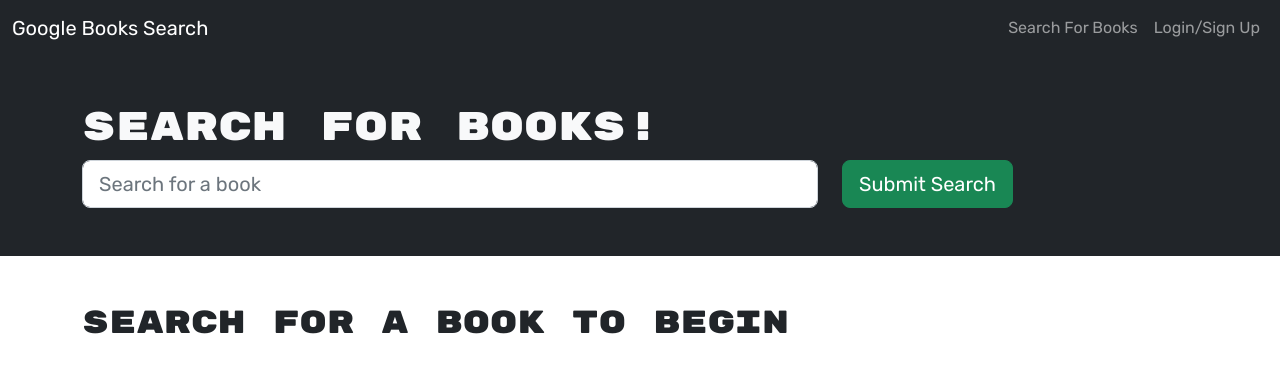
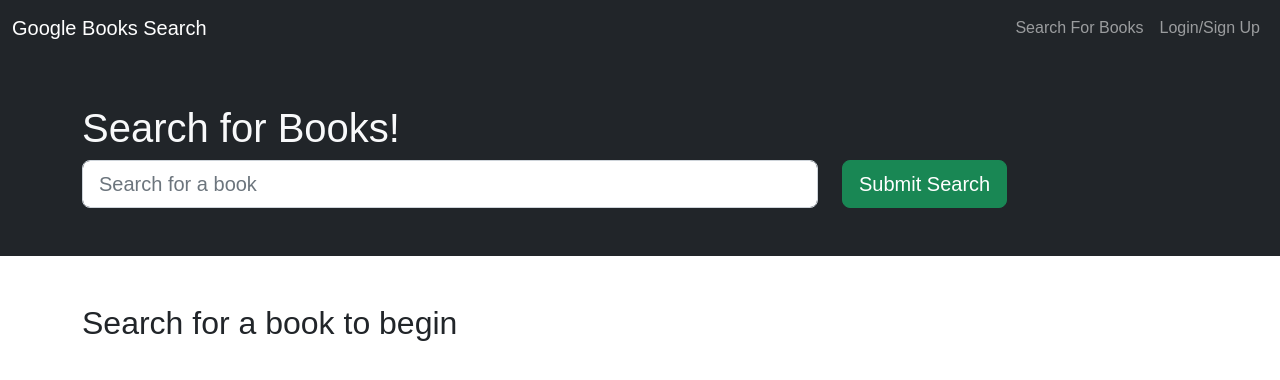
Before and after one commit to dvdfml/Book-Search-Engine, a React (Vite) app in the folder client/: page / in a window 1280 px wide. Shown: the top 380 px of the page. Built offline with nearby package versions, Linux system fonts and the light colour scheme.

Commit message:
Fixed Login/sinup error

```diff
--- a/client/index.html
+++ b/client/index.html
@@ -1,15 +1,16 @@
 <!DOCTYPE html>
 <html lang="en">
+
 <head>
   <meta charset="UTF-8" />
   <link rel="icon" type="image/svg+xml" href="/vite.svg" />
   <meta name="viewport" content="width=device-width, initial-scale=1.0" />
   <title>React Book Search Engine</title>
-    <link href="https://fonts.googleapis.com/css2?family=Rubik+Mono+One&family=Rubik:ital,wght@0,400;1,300&display=swap"
-    rel="stylesheet">
 </head>
+
 <body>
   <div id="root"></div>
   <script type="module" src="/src/main.jsx"></script>
 </body>
+
 </html>
--- a/client/src/main.jsx
+++ b/client/src/main.jsx
@@ -10,7 +10,7 @@
   {
     path: '/',
     element: <App />,
-    errorElement: <h1 className='display-2'>Wrong page!</h1>,
+    errorElement: <h1 className="display-2">Wrong page!</h1>,
     children: [
       {
         index: true,
--- a/client/vite.config.js
+++ b/client/vite.config.js
@@ -8,10 +8,10 @@
     port: 3000,
     open: true,
     proxy: {
-      '/api': {
+      '/graphql': {
         target: 'http://localhost:3001',
         secure: false,
-        changeOrigin: true
+        changeOrigin: true,
       }
     }
   }
```
Also changed, not shown: client/src/utils/auth.js (line endings or trailing spaces), 1 other file (tests, documents, lock files or other folders). Lines whose indentation alone changed are shown as unchanged.
